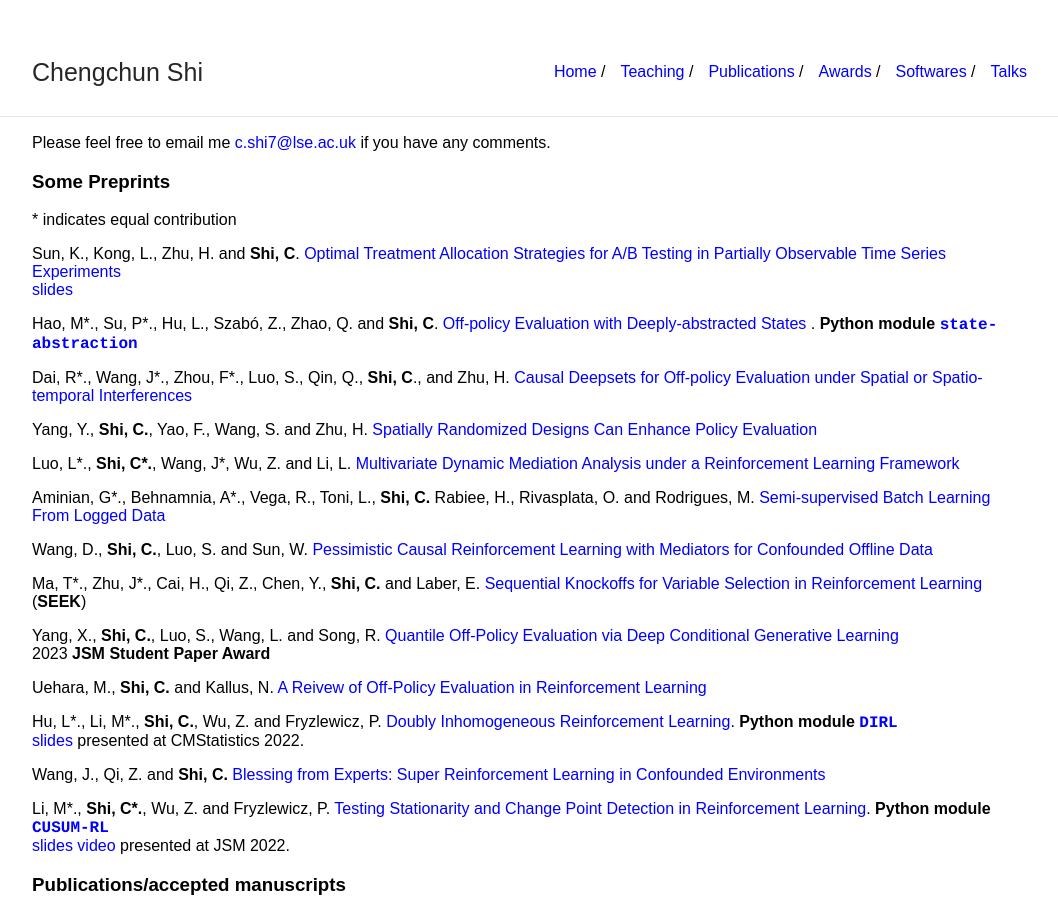
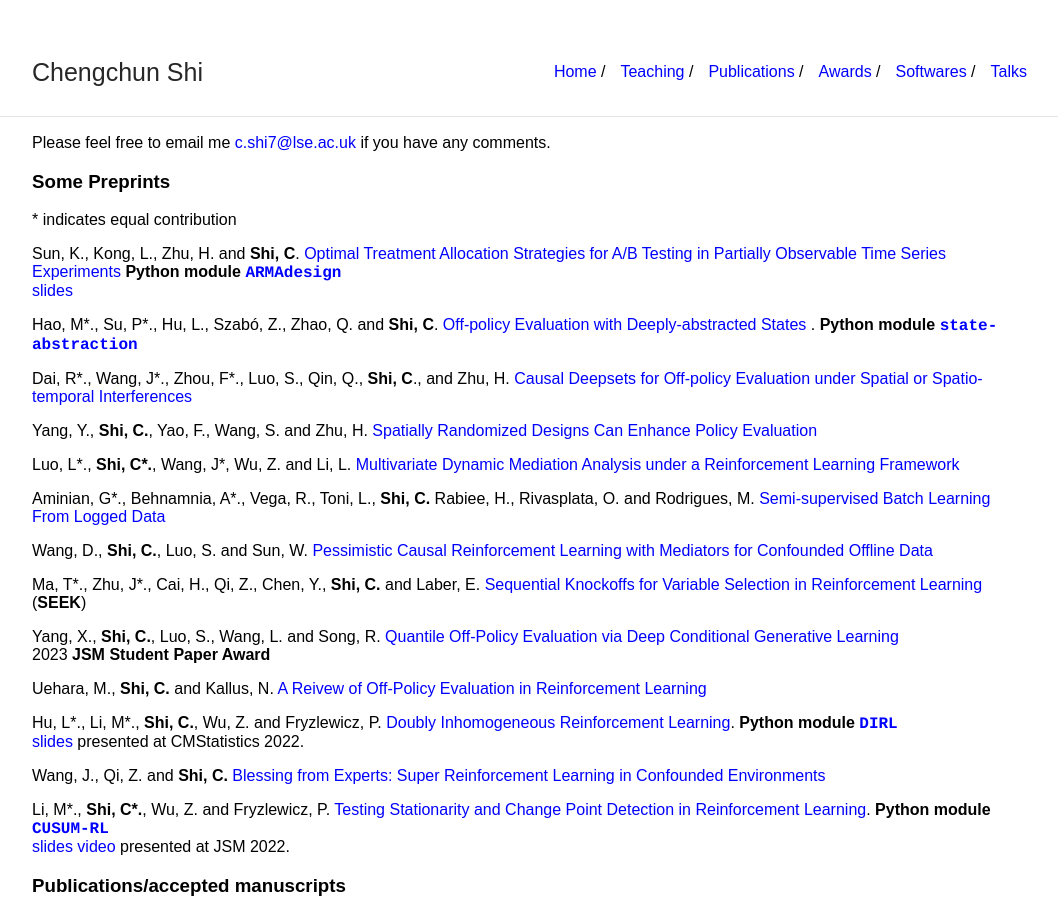
Before and after one commit to callmespring/callmespring.github.io, a Jekyll site: the page built from publication.md, in a window 1280 px wide and 900 px high. Shown: the whole window, without its empty margins (108-1166 px from the left). Built offline with Jekyll 4.4.1, drawn with Linux system fonts in a browser that asks for light colours.

Commit message:
Update publication.md

```diff
--- a/publication.md
+++ b/publication.md
@@ -11,7 +11,7 @@
 
 \* indicates equal contribution
 
-Sun, K., Kong, L., Zhu, H. and **Shi, C**. [Optimal Treatment Allocation Strategies for A/B Testing in Partially Observable Time Series Experiments](https://arxiv.org/pdf/2408.05342) <br/> [<font size="3">slides</font>](./slides/design.pdf)
+Sun, K., Kong, L., Zhu, H. and **Shi, C**. [Optimal Treatment Allocation Strategies for A/B Testing in Partially Observable Time Series Experiments](https://arxiv.org/pdf/2408.05342) **Python module** [<span style="font-family:courier;">**ARMAdesign**</span>](https://github.com/datake/ARMADesign) <br/> [<font size="3">slides</font>](./slides/design.pdf)
 
 Hao, M\*., Su, P\*., Hu, L., Szabó, Z., Zhao, Q. and **Shi, C**. [Off-policy Evaluation with Deeply-abstracted States
 ](https://arxiv.org/pdf/2406.19531). **Python module** [<span style="font-family:courier;">**state-abstraction**</span>](https://github.com/pufffs/state-abstraction)
```
